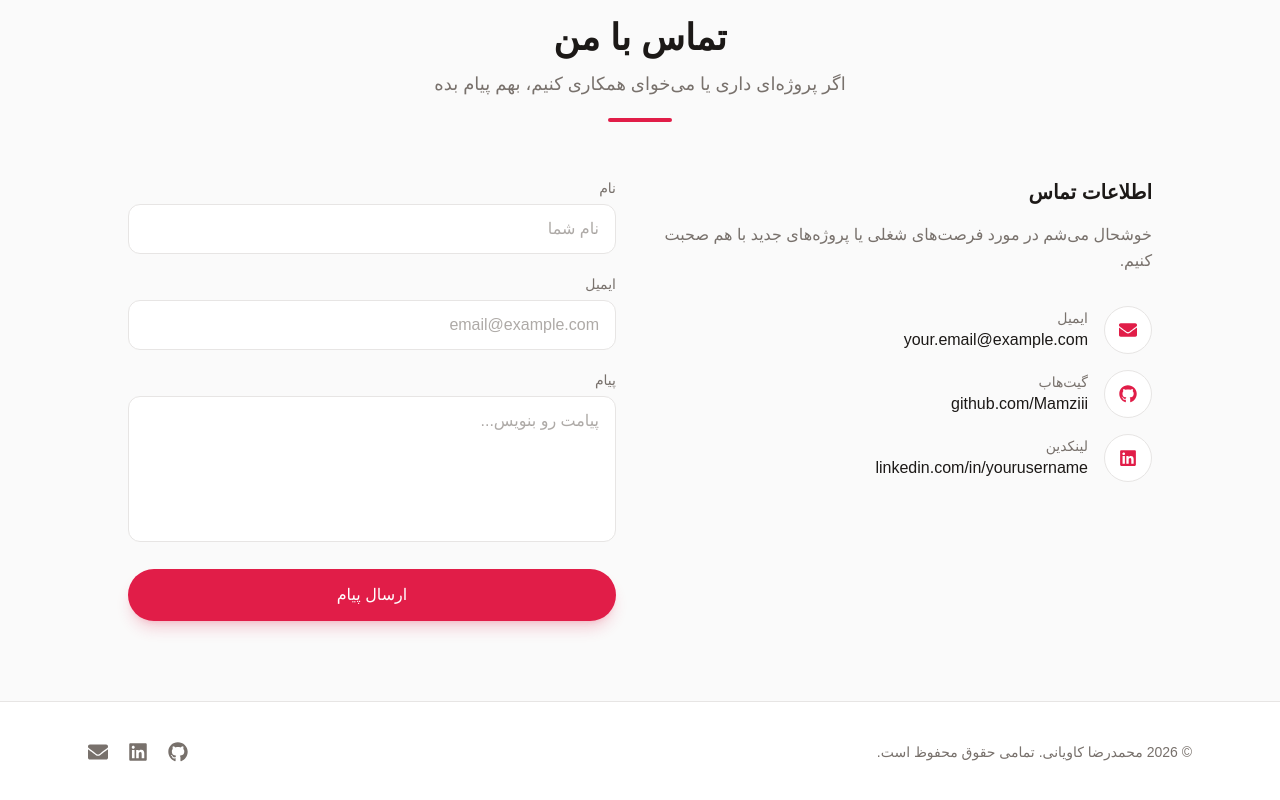
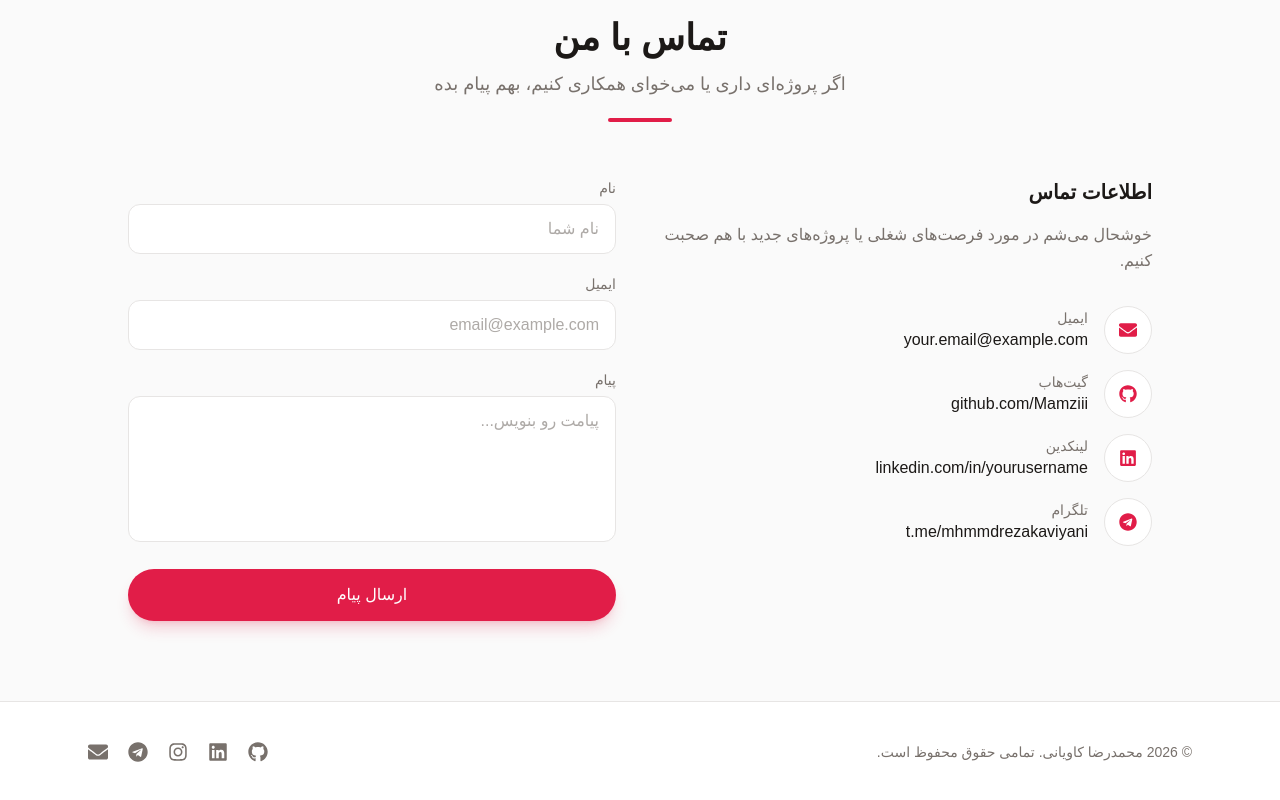
Before and after one commit to Mamziii/portfolio, a React (Vite) app: page / in a window 1280 px wide. Shown: the part 3395-4195 px from the top of the page. Built offline with nearby package versions, Linux system fonts and the light colour scheme.

Commit message:
add telegram

```diff
--- a/src/components/Contact.tsx
+++ b/src/components/Contact.tsx
@@ -1,11 +1,11 @@
-import { useForm } from 'react-hook-form'
-import { FaGithub, FaLinkedin, FaEnvelope } from 'react-icons/fa'
+import { useForm } from "react-hook-form";
+import { FaGithub, FaLinkedin, FaEnvelope, FaTelegram } from "react-icons/fa";
 
 type FormValues = {
-  name: string
-  email: string
-  message: string
-}
+  name: string;
+  email: string;
+  message: string;
+};
 
 export default function Contact() {
   const {
@@ -15,18 +15,18 @@ export default function Contact() {
     formState: { errors, isSubmitting },
   } = useForm<FormValues>({
     defaultValues: {
-      name: '',
-      email: '',
-      message: '',
+      name: "",
+      email: "",
+      message: "",
     },
-  })
+  });
 
   const onSubmit = (data: FormValues) => {
     // فعلاً فقط لاگ می‌کنیم. بعداً می‌تونیم به ایمیل یا سرویس متصل کنیم
-    console.log('Form submitted:', data)
-    alert('پیام شما با موفقیت ارسال شد!')
-    reset()
-  }
+    console.log("Form submitted:", data);
+    alert("پیام شما با موفقیت ارسال شد!");
+    reset();
+  };
 
   return (
     <section id="contact" className="py-20 px-4 sm:px-6">
@@ -50,7 +50,8 @@ export default function Contact() {
                 اطلاعات تماس
               </h3>
               <p className="text-muted leading-relaxed">
-                خوشحال می‌شم در مورد فرصت‌های شغلی یا پروژه‌های جدید با هم صحبت کنیم.
+                خوشحال می‌شم در مورد فرصت‌های شغلی یا پروژه‌های جدید با هم صحبت
+                کنیم.
               </p>
             </div>
 
@@ -94,14 +95,35 @@ export default function Contact() {
                 </div>
                 <div>
                   <p className="text-sm text-muted">لینکدین</p>
-                  <p className="text-foreground">linkedin.com/in/yourusername</p>
+                  <p className="text-foreground">
+                    linkedin.com/in/yourusername
+                  </p>
+                </div>
+              </a>
+
+              <a
+                href="https://t.me/mhmmdrezakaviyani"
+                target="_blank"
+                rel="noopener noreferrer"
+                className="flex items-center gap-4 text-muted hover:text-accent transition-colors"
+              >
+                <div className="w-12 h-12 rounded-full bg-card border border-border flex items-center justify-center">
+                  <FaTelegram className="text-accent text-lg" />
+                </div>
+                <div>
+                  <p className="text-sm text-muted">تلگرام</p>
+                  <p className="text-foreground">t.me/mhmmdrezakaviyani</p>
                 </div>
               </a>
             </div>
           </div>
 
           {/* Contact Form */}
-          <form onSubmit={handleSubmit(onSubmit)} className="space-y-5" noValidate>
+          <form
+            onSubmit={handleSubmit(onSubmit)}
+            className="space-y-5"
+            noValidate
+          >
             <div>
               <label htmlFor="name" className="block text-sm text-muted mb-1.5">
                 نام
@@ -109,56 +131,74 @@ export default function Contact() {
               <input
                 id="name"
                 type="text"
-                {...register('name', {
-                  required: 'نام الزامی است',
-                  minLength: { value: 2, message: 'نام باید حداقل ۲ کاراکتر باشد' },
+                {...register("name", {
+                  required: "نام الزامی است",
+                  minLength: {
+                    value: 2,
+                    message: "نام باید حداقل ۲ کاراکتر باشد",
+                  },
                 })}
                 className="w-full px-4 py-3 rounded-xl bg-card border border-border text-foreground placeholder:text-muted/60 focus:outline-none focus:border-accent transition-colors"
                 placeholder="نام شما"
               />
               {errors.name && (
-                <p className="mt-1.5 text-sm text-red-500">{errors.name.message}</p>
+                <p className="mt-1.5 text-sm text-red-500">
+                  {errors.name.message}
+                </p>
               )}
             </div>
 
             <div>
-              <label htmlFor="email" className="block text-sm text-muted mb-1.5">
+              <label
+                htmlFor="email"
+                className="block text-sm text-muted mb-1.5"
+              >
                 ایمیل
               </label>
               <input
                 id="email"
                 type="email"
-                {...register('email', {
-                  required: 'ایمیل الزامی است',
+                {...register("email", {
+                  required: "ایمیل الزامی است",
                   pattern: {
                     value: /^[A-Z0-9._%+-]+@[A-Z0-9.-]+\.[A-Z]{2,}$/i,
-                    message: 'ایمیل معتبر وارد کنید',
+                    message: "ایمیل معتبر وارد کنید",
                   },
                 })}
                 className="w-full px-4 py-3 rounded-xl bg-card border border-border text-foreground placeholder:text-muted/60 focus:outline-none focus:border-accent transition-colors"
                 placeholder="email@example.com"
               />
               {errors.email && (
-                <p className="mt-1.5 text-sm text-red-500">{errors.email.message}</p>
+                <p className="mt-1.5 text-sm text-red-500">
+                  {errors.email.message}
+                </p>
               )}
             </div>
 
             <div>
-              <label htmlFor="message" className="block text-sm text-muted mb-1.5">
+              <label
+                htmlFor="message"
+                className="block text-sm text-muted mb-1.5"
+              >
                 پیام
               </label>
               <textarea
                 id="message"
                 rows={5}
-                {...register('message', {
-                  required: 'پیام الزامی است',
-                  minLength: { value: 10, message: 'پیام باید حداقل ۱۰ کاراکتر باشد' },
+                {...register("message", {
+                  required: "پیام الزامی است",
+                  minLength: {
+                    value: 10,
+                    message: "پیام باید حداقل ۱۰ کاراکتر باشد",
+                  },
                 })}
                 className="w-full px-4 py-3 rounded-xl bg-card border border-border text-foreground placeholder:text-muted/60 focus:outline-none focus:border-accent transition-colors resize-none"
                 placeholder="پیامت رو بنویس..."
               />
               {errors.message && (
-                <p className="mt-1.5 text-sm text-red-500">{errors.message.message}</p>
+                <p className="mt-1.5 text-sm text-red-500">
+                  {errors.message.message}
+                </p>
               )}
             </div>
 
@@ -167,11 +207,11 @@ export default function Contact() {
               disabled={isSubmitting}
               className="w-full py-3.5 rounded-full bg-accent hover:bg-accent-light text-white font-medium transition-colors shadow-lg shadow-accent/20 disabled:opacity-60 disabled:cursor-not-allowed"
             >
-              {isSubmitting ? 'در حال ارسال...' : 'ارسال پیام'}
+              {isSubmitting ? "در حال ارسال..." : "ارسال پیام"}
             </button>
           </form>
         </div>
       </div>
     </section>
-  )
+  );
 }
--- a/src/components/Footer.tsx
+++ b/src/components/Footer.tsx
@@ -1,11 +1,16 @@
-import { FaGithub, FaLinkedin, FaEnvelope } from 'react-icons/fa'
+import {
+  FaGithub,
+  FaLinkedin,
+  FaTelegram,
+  FaInstagram,
+  FaEnvelope,
+} from "react-icons/fa";
 
 export default function Footer() {
   return (
     <footer className="border-t border-border bg-card">
       <div className="max-w-6xl mx-auto px-4 sm:px-6 py-10">
         <div className="flex flex-col md:flex-row items-center justify-between gap-6">
-
           {/* Copyright */}
           <p className="text-muted text-sm order-2 md:order-1">
             © {new Date().getFullYear()} محمدرضا کاویانی. تمامی حقوق محفوظ است.
@@ -32,6 +37,24 @@ export default function Footer() {
               <FaLinkedin />
             </a>
             <a
+              href="https://instagram.com/yourusername"
+              target="_blank"
+              rel="noopener noreferrer"
+              className="text-muted hover:text-accent transition-colors text-xl"
+              aria-label="LinkedIn"
+            >
+              <FaInstagram />
+            </a>
+            <a
+              href="https://t.me/mhmmdrezakaviyani"
+              target="_blank"
+              rel="noopener noreferrer"
+              className="text-muted hover:text-accent transition-colors text-xl"
+              aria-label="Telegram"
+            >
+              <FaTelegram />
+            </a>
+            <a
               href="mailto:your.email@example.com"
               className="text-muted hover:text-accent transition-colors text-xl"
               aria-label="Email"
@@ -42,5 +65,5 @@ export default function Footer() {
         </div>
       </div>
     </footer>
-  )
+  );
 }
```
